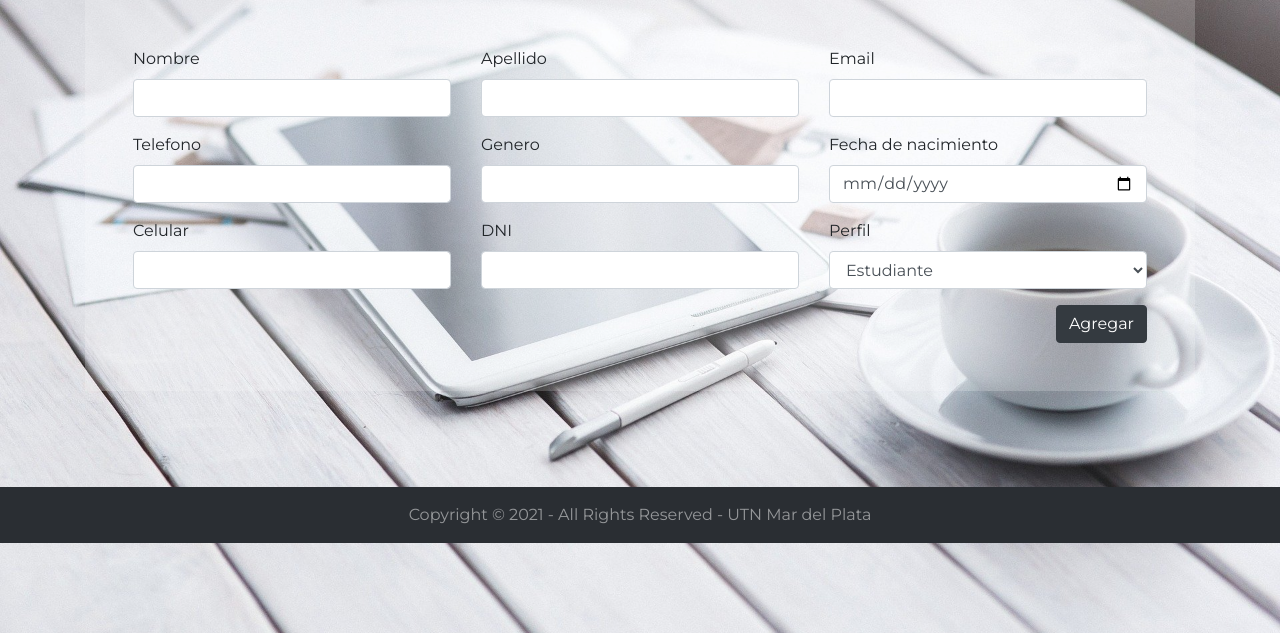
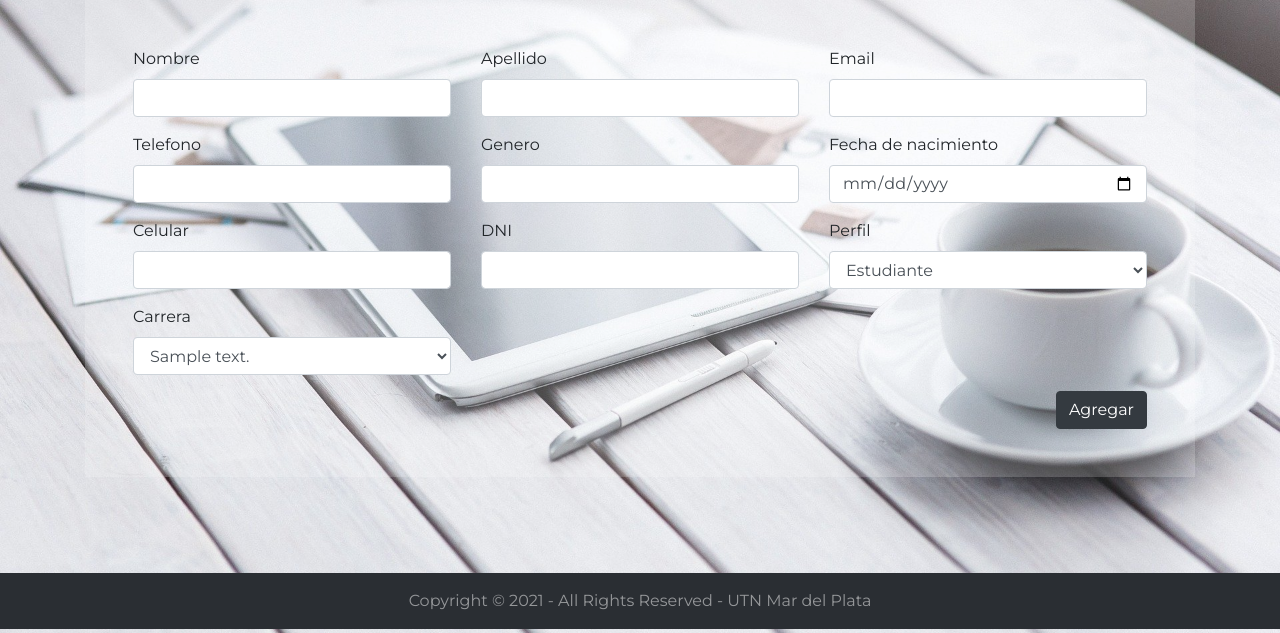
Before and after one commit to RuedaFacundo/laboratorioIV-TpFinal, a PHP site: template Views/add-user.php in a window 1280 px wide. Shown: the part 167-800 px from the top of the page. Run offline with PHP 8.4, Linux system fonts and the light colour scheme; the template is opened without the code that fills it: most values are stand-ins (such as "Sample title", 1, 10 or a date in 2020); some libraries are stand-ins or nearby versions.

Commit message:
Lista de carreras activas en Add user

```diff
--- a/Controllers/UserController.php
+++ b/Controllers/UserController.php
@@ -19,6 +19,7 @@
 
         public function ShowAddView()
         {
+            $careerList = $this->careerDAO->GetAllApi();
             require_once(VIEWS_PATH."add-user.php");
         }
 
--- a/Views/add-user.php
+++ b/Views/add-user.php
@@ -64,6 +64,22 @@
                             </select>
                         </div>
                     </div>
+                    <div class="col-lg-4">
+                        <div class="form-group">
+                            <label for="career">Carrera</label>
+                            <select name="career" class="form-control" aria-label="Default select example" required>
+                                <?php
+                                    foreach($careerList as $value){
+                                        if($value->getActive() == true){
+                                ?>
+                                <option value="<?php echo $value->getDescription() ?>"><?php echo $value->getDescription() ?></option>
+                                <?php
+                                        }
+                                    }
+                                ?>
+                            </select>
+                        </div>
+                    </div>
                 </div>
                 <button type="submit" name="button" class="btn btn-dark ml-auto d-block">Agregar</button>
             </form>
```
